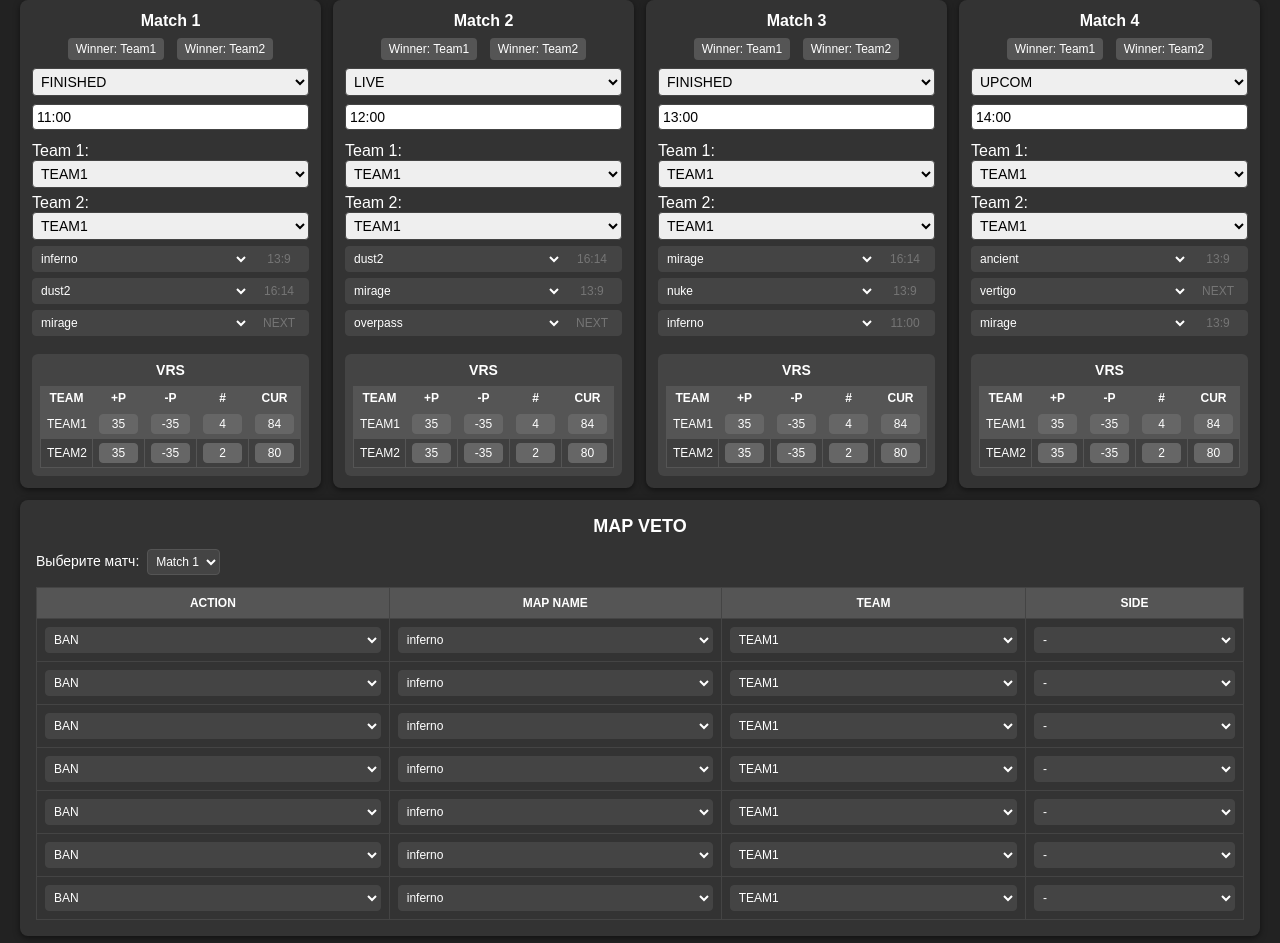
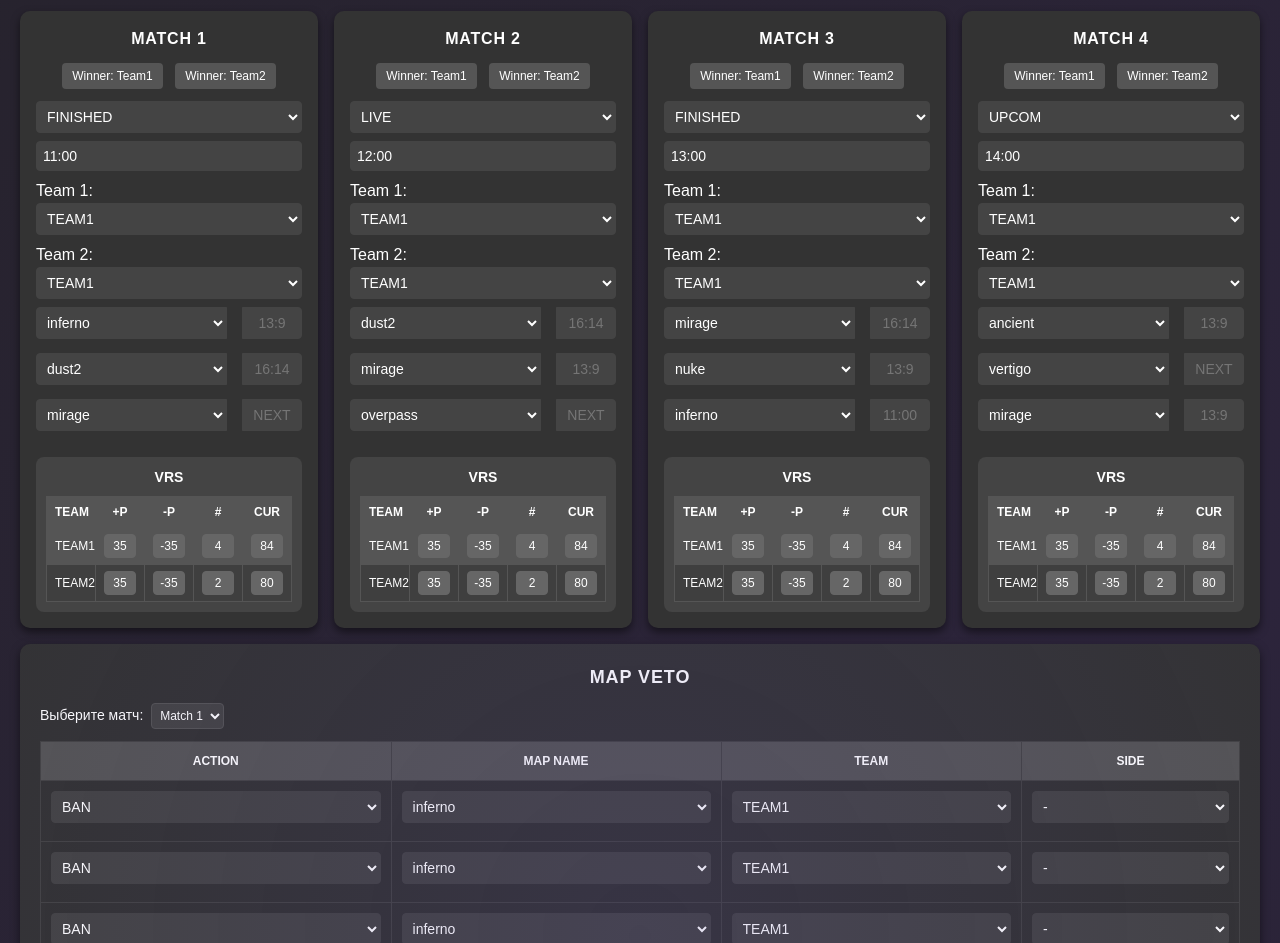
Before and after one commit to PleshaLive/TtTest, a website with bundled scripts: page public/index.html in a window 1280 px wide. Shown: the part 77-1020 px from the top of the page. Built offline with nearby package versions, Linux system fonts and the light colour scheme; files whose address does not match are found by name.

Commit message:
Fixed scoreboard rendering and updated design

```diff
--- a/public/login.css
+++ b/public/login.css
@@ -1,50 +1,154 @@
+/* login.css */
+@import url('https://fonts.googleapis.com/css2?family=Blender+Pro:wght@500&display=swap');
+
 body {
   margin: 0;
   padding: 0;
-    background: #222;
-    font-family: Arial, sans-serif;
+  /* плавный анимированный градиент из ваших же оттенков */
+  background: linear-gradient(-45deg, #1E1E1E, #2C243B, #1E1E1E, #2C243B);
+  background-size: 600% 600%;
+  animation: gradientBG 20s ease infinite;
+  font-family: 'Blender Pro', Arial, sans-serif;
   display: flex;
   height: 100vh;
   align-items: center;
   justify-content: center;
 }
+
+@keyframes gradientBG {
+  0% { background-position: 0% 50%; }
+  50% { background-position: 100% 50%; }
+  100% { background-position: 0% 50%; }
+}
+
 .login-container {
-    background: #333;
-    padding: 40px;
-    border-radius: 8px;
-    box-shadow: 0 0 10px rgba(0,0,0,0.7);
-    width: 300px;
+  position: relative;
+  width: 320px;
+  padding: 50px 24px;
+  background: #2C243B;
+  border: 2px solid #503BA9;
+  border-radius: 12px;
+  box-shadow: 0 8px 24px rgba(0,0,0,0.6);
+  overflow: hidden;
+  transform: perspective(600px) rotateX(2deg);
+  transition: transform 0.5s ease, box-shadow 0.5s ease;
 }
-  .login-form h2 {
-    color: #fff;
-    text-align: center;
-    margin-bottom: 20px;
+
+/* Декоративные «блобы» */
+.login-container::before,
+.login-container::after {
+  content: '';
+  position: absolute;
+  border-radius: 50%;
+  filter: blur(80px);
+  opacity: 0.6;
 }
+.login-container::before {
+  width: 200px; height: 200px;
+  background: #503BA9;
+  top: -60px; left: -60px;
+}
+.login-container::after {
+  width: 150px; height: 150px;
+  background: #57492E;
+  bottom: -50px; right: -50px;
+}
+
+.login-container:hover {
+  transform: perspective(600px) rotateX(0deg) translateY(-10px);
+  box-shadow: 0 12px 32px rgba(0,0,0,0.7);
+}
+
+.login-form .form-group {
+  margin-bottom: 24px;
+}
+
+.login-form label {
+  display: block;
+  font-size: 24px;
+  line-height: 29px;
+  font-weight: 500;
+  color: #727272;
+  text-transform: uppercase;
+  margin-bottom: 8px;
+}
+
 .login-form input {
   width: 100%;
-    padding: 10px;
-    margin-bottom: 12px;
+  height: 40px;
+  background: #191919;
+  border: 1px solid transparent;
+  border-radius: 6px;
+  padding: 4px 12px;
+  font-size: 20px;
+  color: #727272;
+  text-transform: uppercase;
+  transition: border-color 0.3s ease, box-shadow 0.3s ease;
+  box-sizing: border-box;
+}
+
+.login-form input:focus {
+  outline: none;
+  border-color: #503BA9;
+  box-shadow: 0 0 8px rgba(80,59,169,0.6);
+  background: #1f1a2b;
+}
+
+.login-form button {
+  display: block;
+  width: 220px;
+  height: 45px;
+  margin: 16px auto 0;
+  background: linear-gradient(135deg, #57492E, #6A593F);
   border: none;
-    border-radius: 4px;
+  border-radius: 8px;
+  color: #FFFFFF;
+  font-size: 24px;
+  line-height: 45px;
+  font-weight: 500;
+  text-transform: uppercase;
+  text-shadow: 0 1px 2px rgba(0,0,0,0.3);
+  position: relative;
+  overflow: hidden;
+  cursor: pointer;
+  box-shadow: 0 4px 12px rgba(87,73,46,0.6);
+  transition: transform 0.3s ease, box-shadow 0.3s ease;
 }
-  .login-form button {
-    width: 100%;
-    padding: 10px;
-    background: #28a745;
-    border: none;
-    color: #fff;
+
+.login-form button::before {
+  content: '';
+  position: absolute;
+  top: 0; left: 0;
+  width: 100%; height: 100%;
+  background: radial-gradient(circle at top left,
+              rgba(255,255,255,0.2),
+              transparent 60%);
+  opacity: 0;
+  transition: opacity 0.3s ease;
+}
+
+.login-form button:hover {
+  transform: translateY(-3px) scale(1.03);
+  box-shadow: 0 8px 20px rgba(87,73,46,0.7);
+}
+
+.login-form button:hover::before {
+  opacity: 1;
+}
+
+.login-form button:active {
+  transform: translateY(0) scale(0.97);
+  box-shadow: 0 3px 8px rgba(87,73,46,0.5);
+}
+
+.login-form .error {
+  margin-top: 16px;
+  text-align: center;
+  color: #F44336;
   font-size: 16px;
-    border-radius: 4px;
-    cursor: pointer;
-  }
-  .login-form button:hover {
-    background: #218838;
-  }
-  .login-form .error {
-    color: #f44336;
-    text-align: center;
   display: none;
 }
+
 .login-form .error.visible {
   display: block;
 }
--- a/public/style.css
+++ b/public/style.css
@@ -4,123 +4,191 @@
   margin: 0;
   padding: 0;
 }
+
 body {
-  background: #222;
+  /* Анимированный градиентный фон с сохранением основной цветовой гаммы */
+  background: linear-gradient(-45deg, #222, #2C243B, #222, #2C243B);
+  background-size: 400% 400%;
+  animation: bgAnimation 20s ease infinite;
   color: #fff;
   font-family: Arial, sans-serif;
+  min-height: 100vh;
+  line-height: 1.5;
 }
+
+@keyframes bgAnimation {
+  0% { background-position: 0% 50%; }
+  50% { background-position: 100% 50%; }
+  100% { background-position: 0% 50%; }
+}
+
 .container {
   max-width: 1600px;
   margin: auto;
   padding: 20px;
 }
+
 h1 {
   text-align: center;
   margin-bottom: 20px;
+  text-transform: uppercase;
+  letter-spacing: 0.05em;
 }
 
 /* ========== GRID-РАСКЛАДКА ========== */
 .dashboard {
   display: grid;
   grid-template-columns: repeat(4, 1fr);
-  grid-template-rows: auto auto auto;
-  gap: 12px;
+  grid-auto-rows: auto;
+  gap: 16px;
 }
-.matches {
-  grid-column: 1 / 5;
+
+.matches,
+.next-row {
+  grid-column: 1 / -1;
   display: grid;
   grid-template-columns: repeat(4, 1fr);
-  gap: 12px;
+  gap: 16px;
 }
-.next-row {
-  grid-column: 1 / 5;
-  display: grid;
-  grid-template-columns: repeat(4, 1fr);
-  gap: 12px;
+
+/* ========== MAP VETO ========== */
+.map-veto-block {
+  grid-column: 1 / -1;
+  background: #333;
+  padding: 20px;
+  border-radius: 10px;
+  box-shadow: 0 4px 10px rgba(0, 0, 0, 0.5);
+  position: relative;
+  overflow: hidden;
 }
-.map-veto-block {
-  grid-column: 1 / 5;
-  background: #333;
-  padding: 16px;
-  border-radius: 8px;
-  box-shadow: 0 2px 6px rgba(0,0,0,0.5);
-}
+
 .map-veto-block h1 {
   text-align: center;
   margin-bottom: 12px;
   font-size: 18px;
+  text-transform: uppercase;
+  letter-spacing: 0.05em;
+}
+
+/* Добавим лёгкий градиент и анимацию для декоративного эффекта */
+.map-veto-block::before {
+  content: "";
+  position: absolute;
+  top: -50%;
+  left: -50%;
+  width: 200%;
+  height: 200%;
+  background: radial-gradient(circle, rgba(80,59,169,0.15), transparent 60%);
+  animation: rotate 10s linear infinite;
+}
+@keyframes rotate {
+  from { transform: rotate(0deg); }
+  to { transform: rotate(360deg); }
 }
 
 /* ========== СТИЛИ МАТЧЕЙ ========== */
 .match-column {
   background: #333;
-  border-radius: 8px;
-  padding: 12px;
-  box-shadow: 0 2px 6px rgba(0,0,0,0.5);
+  border-radius: 10px;
+  padding: 16px;
+  box-shadow: 0 4px 8px rgba(0,0,0,0.5);
   display: flex;
   flex-direction: column;
+  transition: transform 0.3s ease, box-shadow 0.3s ease;
 }
+
+.match-column:hover {
+  transform: translateY(-4px);
+  box-shadow: 0 6px 12px rgba(0,0,0,0.7);
+}
+
 .match-column h2 {
   font-size: 16px;
   text-align: center;
-  margin-bottom: 8px;
+  margin-bottom: 12px;
+  text-transform: uppercase;
+  letter-spacing: 0.05em;
 }
+
+/* ========== КНОПКИ ПОБЕДИТЕЛЯ ========== */
 .winner-buttons {
   text-align: center;
-  margin-bottom: 8px;
+  margin-bottom: 12px;
 }
+
 .winner-buttons button {
   font-size: 12px;
-  padding: 4px 8px;
+  padding: 6px 10px;
   margin: 0 4px;
   background: #555;
   border: none;
   border-radius: 4px;
   color: #fff;
   cursor: pointer;
+  transition: background 0.3s ease, transform 0.3s ease;
 }
+
 .winner-buttons button:hover {
   background: #777;
+  transform: scale(1.05);
 }
+
+/* Подсветка выбранного победителя */
+.winner-btn.winner-selected {
+  background-color: #28a745;
+  color: #fff;
+}
+
+/* ========== ЭЛЕМЕНТЫ ФОРМ ========== */
 .status-select,
-.time-input {
+.time-input,
+.team-select,
+.map-name-select,
+.map-score-input,
+.veto-action,
+.veto-map,
+.veto-team,
+.veto-side {
   width: 100%;
   font-size: 14px;
-  padding: 4px;
+  padding: 6px;
   margin-bottom: 8px;
   border-radius: 4px;
   border: 1px solid #444;
+  background: #444;
+  color: #fff;
+  transition: border-color 0.3s ease, box-shadow 0.3s ease;
 }
-.time-input {
-  margin-bottom: 12px;
+
+.status-select:focus,
+.time-input:focus,
+.team-select:focus,
+.map-name-select:focus,
+.map-score-input:focus,
+.veto-action:focus,
+.veto-map:focus,
+.veto-team:focus,
+.veto-side:focus {
+  outline: none;
+  border-color: #503BA9;
+  box-shadow: 0 0 8px rgba(80,59,169,0.6);
 }
-.team-select {
-  width: 100%;
-  font-size: 14px;
-  padding: 4px;
-  margin-bottom: 6px;
-  border-radius: 4px;
-  border: 1px solid #444;
-}
+
+/* ========== MAPS ========== */
 .maps {
   margin-bottom: 12px;
 }
+
 .map-row {
   display: flex;
   margin-bottom: 6px;
 }
-.map-name-select,
-.map-score-input {
-  font-size: 12px;
-  padding: 4px;
-  border: 1px solid #444;
-  background: #444;
-  color: #fff;
-}
+
 .map-name-select {
   flex: 1;
   border-radius: 4px 0 0 4px;
 }
+
 .map-score-input {
   width: 60px;
   text-align: center;
@@ -131,35 +199,44 @@ h1 {
 /* ========== VRS ========== */
 .vrs-block {
   background: #444;
-  padding: 8px;
-  border-radius: 6px;
+  padding: 10px;
+  border-radius: 8px;
   margin-top: auto;
+  transition: transform 0.3s ease;
 }
+
+.vrs-block:hover {
+  transform: translateY(-2px);
+}
+
 .vrs-block h3 {
-  margin: 0 0 8px;
+  margin-bottom: 8px;
   font-size: 14px;
   text-align: center;
 }
+
 .vrs-table {
   width: 100%;
   border-collapse: collapse;
   table-layout: fixed;
+  font-size: 12px;
 }
+
 .vrs-table th,
 .vrs-table td {
   border: 1px solid #555;
-  padding: 4px 6px;
-  font-size: 12px;
+  padding: 6px 8px;
   text-align: center;
-  color: #fff;
   background: #555;
 }
+
 .vrs-table tbody tr:nth-child(even) td {
   background: #3f3f3f;
 }
+
 .vrs-table input {
   width: 100%;
-  padding: 2px;
+  padding: 4px;
   font-size: 12px;
   border: 1px solid #666;
   border-radius: 4px;
@@ -171,50 +248,56 @@ h1 {
 /* ========== VS / NEXT ROW ========== */
 .next-column {
   background: #333;
-  border-radius: 8px;
-  padding: 12px;
-  box-shadow: 0 2px 6px rgba(0,0,0,0.5);
+  border-radius: 10px;
+  padding: 16px;
+  box-shadow: 0 4px 8px rgba(0,0,0,0.5);
   text-align: center;
+  transition: transform 0.3s ease, box-shadow 0.3s ease;
 }
+
+.next-column:hover {
+  transform: translateY(-4px);
+  box-shadow: 0 6px 12px rgba(0,0,0,0.7);
+}
+
 .next-column .vs,
 .next-column .next {
   background: #444;
-  padding: 8px 0;
+  padding: 10px 0;
   border-radius: 4px;
   margin-bottom: 8px;
   font-size: 14px;
+  text-transform: uppercase;
+  letter-spacing: 0.05em;
 }
+
 .next-column .next {
   margin-bottom: 0;
 }
 
-/* ========== MAP VETO ========== */
+/* ========== MAP VETO TABLE ========== */
 #vetoTable {
   width: 100%;
   border-collapse: collapse;
   font-size: 12px;
 }
+
 #vetoTable th,
 #vetoTable td {
-  padding: 8px;
+  padding: 10px;
   border: 1px solid #444;
   text-align: center;
 }
+
 #vetoTable th {
   background: #555;
-  color: #fff;
 }
+
 .veto-action,
 .veto-map,
 .veto-team,
 .veto-side {
-  width: 100%;
-  font-size: 12px;
-  padding: 4px;
-  border-radius: 4px;
-  border: 1px solid #444;
-  background: #444;
-  color: #fff;
+  transition: background-color 0.3s ease;
 }
 
 /* ========== JSON OUTPUT ========== */
@@ -227,20 +310,27 @@ h1 {
   white-space: pre-wrap;
   font-family: monospace;
 }
+
+/* ========== Скрытие NEXT ROW ========== */
 .next-row {
   display: none;
 }
-/* Подсветка выбранного победителя */
-.winner-btn.winner-selected {
-  background-color: #28a745; /* зелёный */
-  color: #fff;
+.map-row {
+  display: flex;
+  /* Раньше у вас было margin-bottom: 6px; можно оставить */
+  margin-bottom: 6px;
+
+  /* Добавляем зазор между дочерними элементами */
+  gap: 16px;
 }
-
-.status-select {
-  transition: background-color 0.3s;
+.map-veto-block::before {
+  content: "";
+  position: absolute;
+  top: -50%;
+  left: -50%;
+  width: 200%;
+  height: 200%;
+  background: radial-gradient(circle, rgba(80,59,169,0.15), transparent 60%);
+  animation: rotate 10s linear infinite;
+  pointer-events: none; /* <--- вот это главное */
 }
-
-.winner-btn.winner-selected {
-  background-color: #28a745;
-  color: #fff;
-}
```
Also changed, not shown: public/login.html (+14 -9 lines). Lines whose indentation alone changed are shown as unchanged.
